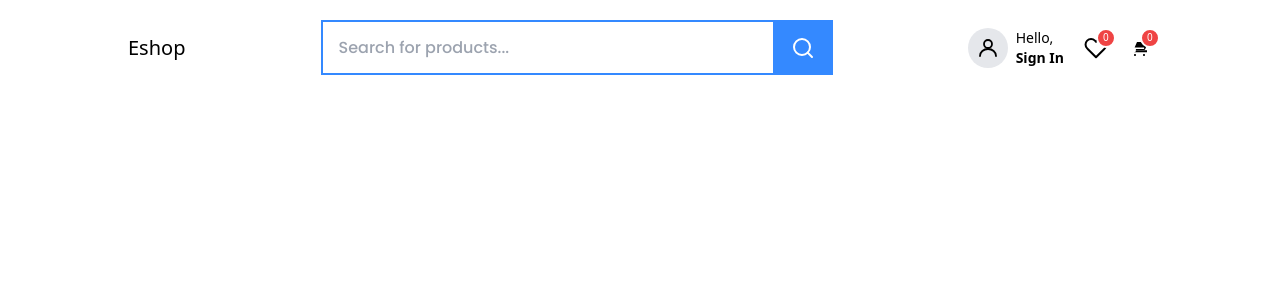
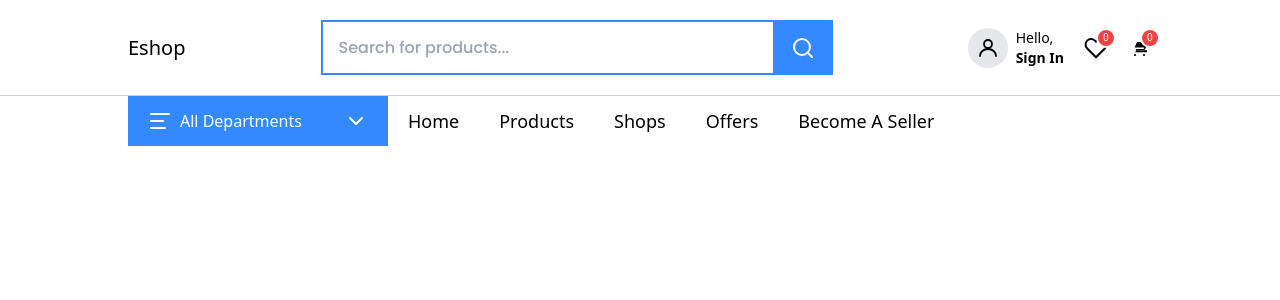
Before and after one commit to rupampw007-droid/Multi-Vendor-Ecommerce, a Next.js app in the folder apps/user-ui/: page / in a window 1280 px wide. Shown: the top 300 px of the page. Built offline with nearby package versions, Linux system fonts and the light colour scheme.

Commit message:
set up the header ui component

```diff
--- a/apps/user-ui/src/app/page.tsx
+++ b/apps/user-ui/src/app/page.tsx
@@ -2,7 +2,7 @@ import React from 'react'
 
 const page = () => {
   return (
-    <div></div>
+    <div className='h-[200vh]' ></div>
   )
 }
 
--- /dev/null
+++ b/apps/user-ui/src/configs/constants.tsx
@@ -0,0 +1,22 @@
+export const navItems: NavItemsTypes[] = [
+    {
+        title : "Home",
+        href: "/"
+    },
+    {
+        title : "Products",
+        href: "/products"
+    },
+    {
+        title : "Shops",
+        href: "/shops"
+    },
+    {
+        title : "Offers",
+        href: "/offers"
+    },
+    {
+        title : "Become A Seller",
+        href: "/become-seller"
+    }
+]
--- /dev/null
+++ b/apps/user-ui/src/configs/global.d.ts
@@ -0,0 +1,4 @@
+ type NavItemsTypes = {
+    title : string;
+    href  : string;
+}
--- /dev/null
+++ b/apps/user-ui/src/shared/widgets/header/header-bottom.tsx
@@ -0,0 +1,95 @@
+'use client';
+
+import { CartIcon } from '@/assets/svgs/cart-icon';
+import ProfileIcon from '@/assets/svgs/profie-icon';
+import { navItems } from '@/configs/constants';
+import { AlignLeft, ChevronDownIcon, HeartIcon } from 'lucide-react';
+import Link from 'next/link';
+import { useEffect, useState } from 'react';
+
+const HeaderBottom = () => {
+  const [show, setShow] = useState(false);
+  const [isSticky, setIsSticky] = useState(false);
+
+  useEffect(() => {
+    const handleScroll = () => {
+      setIsSticky(window.scrollY > 100);
+    };
+    window.addEventListener('scroll', handleScroll);
+    return () => window.removeEventListener('scroll', handleScroll);
+  }, []);
+
+  return (
+    <div
+      className={`w-full transition-all duration-300 ${
+        isSticky ? 'fixed top-0 left-0 z-[100] bg-white shadow-lg' : 'relative'
+      }`}
+    >
+      <div
+        className={`w-[80%] m-auto flex items-center ${isSticky ? 'py-3' : 'py-0'}`}
+      >
+        {/* All Departments dropdown trigger */}
+        <div
+          className={`w-[260px] ${isSticky && 'mb-2'} cursor-pointer flex items-center justify-between px-5 h-[50px] bg-[#3489ff]`}
+          onClick={() => setShow(!show)}
+        >
+          <div className="flex items-center gap-2">
+            <AlignLeft color="white" />
+            <span className="text-white font-medium">All Departments</span>
+          </div>
+          <ChevronDownIcon color="white" />
+        </div>
+
+        {/* Dropdown menu */}
+        {show && (
+          <div
+            className={`absolute left-[10%] ${
+              isSticky ? 'top-[70px]' : 'top-[50px]'
+            } w-[260px] h-[400px] bg-[#f5f5f5] shadow-md z-50`}
+          />
+        )}
+
+        {/* Navigation Links */}
+        <div className="flex items-center">
+          {navItems.map((i: NavItemsTypes, index: number) => (
+            <Link className="px-5 font-medium text-lg" href={i.href} key={index}>
+              {i.title}
+            </Link>
+          ))}
+        </div>
+
+        <div>
+          {isSticky && (
+            <div className="flex items-center gap-5">
+              <Link href="/login" className="flex items-center gap-2">
+                <div className="w-10 h-10 bg-gray-200 rounded-full flex items-center justify-center">
+                  <ProfileIcon />
+                </div>
+                <div>
+                  <span className="block font-medium text-sm">Hello,</span>
+                  <span className="block font-semibold text-sm">Sign In</span>
+                </div>
+              </Link>
+
+              <Link href="/wishlist" className="relative">
+                <HeartIcon />
+                <div className="w-5 h-5 border-2 border-white bg-red-500 rounded-full flex items-center justify-center absolute -top-2 -right-2">
+                  <span className="text-white font-medium text-[10px]">0</span>
+                </div>
+              </Link>
+
+              <Link href="/cart" className="relative">
+                <CartIcon />
+                <div className="w-5 h-5 border-2 border-white bg-red-500 rounded-full flex items-center justify-center absolute -top-2 -right-2">
+                  <span className="text-white font-medium text-[10px]">0</span>
+                </div>
+              </Link>
+            </div>
+          )}
+        </div>
+      </div>
+    </div>
+  );
+};
+
+export default HeaderBottom;
--- a/apps/user-ui/src/shared/widgets/header/header.tsx
+++ b/apps/user-ui/src/shared/widgets/header/header.tsx
@@ -4,10 +4,12 @@ import ProfileIcon from '@/assets/svgs/profie-icon';
 import { Search } from 'lucide-react';
 import Link from 'next/link';
 import React from 'react';
+import HeaderBottom from './header-bottom';
 
 const Header = () => {
   return (
     <div className="w-full bg-white">
+      {/* Top bar */}
       <div className="w-[80%] py-5 m-auto flex items-center justify-between">
         {/* Logo */}
         <div>
@@ -30,7 +32,6 @@ const Header = () => {
 
         {/* Profile + actions */}
         <div className="flex items-center gap-5">
-          {/* Sign in */}
           <Link href={'/login'} className="flex items-center gap-2">
             <div className="w-10 h-10 bg-gray-200 rounded-full flex items-center justify-center">
               <ProfileIcon />
@@ -41,7 +42,6 @@ const Header = () => {
             </div>
           </Link>
 
-          {/* Wishlist */}
           <Link href={'/wishlist'} className="relative">
             <HeartIcon />
             <div className="w-5 h-5 border-2 border-white bg-red-500 rounded-full flex items-center justify-center absolute -top-2 -right-2">
@@ -49,7 +49,6 @@ const Header = () => {
             </div>
           </Link>
 
-          {/* Cart */}
           <Link href={'/cart'} className="relative">
             <CartIcon />
             <div className="w-5 h-5 border-2 border-white bg-red-500 rounded-full flex items-center justify-center absolute -top-2 -right-2">
@@ -58,6 +57,10 @@ const Header = () => {
           </Link>
         </div>
       </div>
+
+      {/* Divider + bottom nav — outside the flex row */}
+      <div className="border-b border-b-[#99999968]" />
+      <HeaderBottom />
     </div>
   );
 };
--- a/apps/user-ui/src/shared/widgets/header/index.ts
+++ /dev/null
@@ -1 +0,0 @@
-// export {default} from './header'
```
